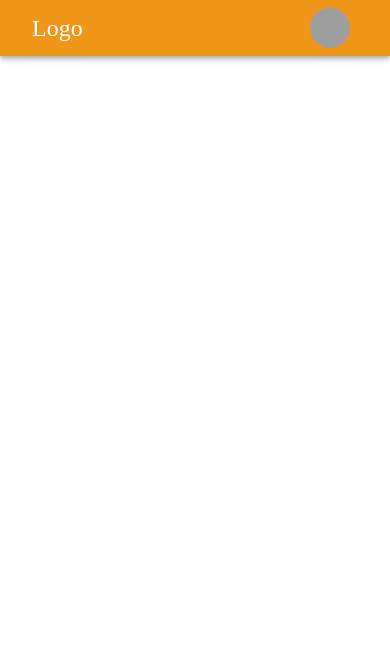
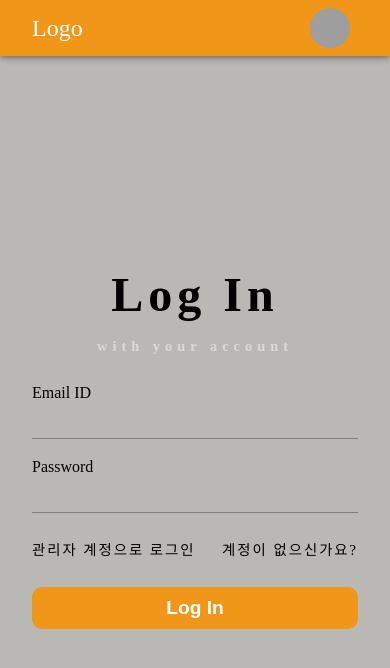
Before and after one commit to jungyu333/convenienceStore, a React (Create React App) app in the folder client/: page /login in a window 390 px wide. Before the commit this address had no page. Shown: the top 668 px of the page. Built offline with nearby package versions, Linux system fonts and the light colour scheme; grey boxes are pictures that could not be loaded; a web font is replaced by a local one.

Commit message:
feat : login page layout 구현 login page 모바일, 데스크탑 layout 구현 완료

```diff
--- a/client/package.json
+++ b/client/package.json
@@ -6,6 +6,7 @@
     "@emotion/react": "^11.10.5",
     "@emotion/styled": "^11.10.5",
     "@mui/material": "^5.10.15",
+    "@reduxjs/toolkit": "^1.9.0",
     "@testing-library/jest-dom": "^5.16.5",
     "@testing-library/react": "^13.4.0",
     "@testing-library/user-event": "^13.5.0",
@@ -15,6 +16,7 @@
     "@types/react-dom": "^18.0.9",
     "react": "^18.2.0",
     "react-dom": "^18.2.0",
+    "react-hook-form": "^7.39.6",
     "react-router-dom": "^6.4.3",
     "react-scripts": "5.0.1",
     "styled-components": "^5.3.6",
--- a/client/public/index.html
+++ b/client/public/index.html
@@ -2,7 +2,7 @@
 <html lang="en">
   <head>
     <meta charset="utf-8" />
-    <link rel="icon" href="%PUBLIC_URL%/favicon.ico" />
+
     <meta name="viewport" content="width=device-width, initial-scale=1" />
 
     <title>React App</title>
--- /dev/null
+++ b/client/src/@types/login/index.ts
@@ -0,0 +1,13 @@
+import { FieldError, UseFormRegisterReturn } from 'react-hook-form';
+
+export interface IInputProps {
+  type: string;
+  label: string;
+  register: UseFormRegisterReturn;
+  error?: FieldError;
+}
+
+export interface ILogInData {
+  email: string;
+  password: string;
+}
--- a/client/src/Router.tsx
+++ b/client/src/Router.tsx
@@ -1,12 +1,14 @@
 import React from 'react';
 import { BrowserRouter, Routes, Route } from 'react-router-dom';
 import Home from './Routes/Home';
+import LogIn from './Routes/LogIn';
 
 function Router() {
   return (
     <BrowserRouter>
       <Routes>
         <Route path="/" element={<Home />} />
+        <Route path="/login" element={<LogIn />} />
       </Routes>
     </BrowserRouter>
   );
--- a/client/src/Routes/Home.tsx
+++ b/client/src/Routes/Home.tsx
@@ -1,5 +1,4 @@
 import React from 'react';
-import Layout from '../components/common/Layout';
 
 function Home() {
   return <div>Home</div>;
--- /dev/null
+++ b/client/src/Routes/LogIn.tsx
@@ -0,0 +1,141 @@
+import { Container } from '@mui/material';
+import React from 'react';
+import { useForm } from 'react-hook-form';
+import styled from 'styled-components';
+import { ILogInData } from '../@types/login';
+import Input from '../components/login/Input';
+
+const Wrapper = styled(Container)`
+  background-color: ${({ theme }) => theme.colors.gray};
+  margin: 0 auto;
+  height: 100vh;
+  padding: 2rem;
+  min-height: 900px;
+  @media ${({ theme }) => theme.device.laptop} {
+    display: flex;
+    flex-direction: column;
+    justify-content: center;
+    align-items: center;
+    margin-top: 10rem;
+    height: 100%;
+    min-height: 600px;
+    width: 500px;
+    border-radius: 10px;
+    box-shadow: 2px 2px 2px ${({ theme }) => theme.colors.lightgray};
+  }
+`;
+
+const LogInForm = styled.form`
+  height: 100%;
+  width: 100%;
+  display: flex;
+  flex-direction: column;
+  justify-content: center;
+  @media ${({ theme }) => theme.device.laptop} {
+    height: 70vh;
+    width: 90%;
+  }
+`;
+
+const Header = styled.div`
+  display: flex;
+  flex-direction: column;
+  align-items: center;
+  font-weight: 700;
+  margin-bottom: 2rem;
+  letter-spacing: 5px;
+  & h1 {
+    font-size: 3rem;
+    margin-bottom: 20px;
+  }
+  & span {
+    font-size: 0.9rem;
+    color: ${({ theme }) => theme.colors.lightgray};
+  }
+`;
+
+const LogInInputContainer = styled.div`
+  display: flex;
+  flex-direction: column;
+  margin-bottom: 10px;
+`;
+
+const BottomButtonContainer = styled.div`
+  display: flex;
+  justify-content: space-between;
+  margin-bottom: 10px;
+  font-size: 0.9rem;
+  letter-spacing: 2px;
+  cursor: pointer;
+  & span {
+    &:hover {
+      color: ${({ theme }) => theme.colors.lightgray};
+    }
+  }
+`;
+
+const LogInButton = styled.button`
+  padding: 10px 0;
+  border-radius: 10px;
+  margin-top: 20px;
+  border: none;
+  background-color: ${({ theme }) => theme.colors.orange};
+  font-size: 1.2rem;
+  font-weight: 600;
+  color: white;
+  cursor: pointer;
+  &:hover {
+    color: ${({ theme }) => theme.colors.lightgray};
+  }
+`;
+
+function LogIn() {
+  const {
+    register,
+    handleSubmit,
+    formState: { errors },
+  } = useForm<ILogInData>();
+  const onLogInSubmit = (data: ILogInData) => {
+    console.log(data);
+  };
+  return (
+    <Wrapper>
+      <LogInForm onSubmit={handleSubmit(onLogInSubmit)}>
+        <Header>
+          <h1>Log In</h1>
+          <span>with your account</span>
+        </Header>
+
+        <LogInInputContainer>
+          <Input
+            type="email"
+            label="Email ID"
+            error={errors.email}
+            register={register('email', {
+              required: 'Email ID를 입력해주세요',
+            })}
+          />
+          <Input
+            type="password"
+            label="Password"
+            error={errors.password}
+            register={register('password', {
+              required: 'Password를 입력해주세요',
+              minLength: {
+                value: 10,
+                message: '비밀번호는 10자 이상입니다',
+              },
+            })}
+          />
+        </LogInInputContainer>
+        <BottomButtonContainer>
+          <span>관리자 계정으로 로그인</span>
+          <span>계정이 없으신가요?</span>
+        </BottomButtonContainer>
+        <LogInButton>Log In</LogInButton>
+      </LogInForm>
+    </Wrapper>
+  );
+}
+
+export default LogIn;
--- a/client/src/components/common/Layout.tsx
+++ b/client/src/components/common/Layout.tsx
@@ -9,7 +9,7 @@ import {
   Toolbar,
   Tooltip,
 } from '@mui/material';
-import { Children, useState } from 'react';
+import { useState } from 'react';
 import styled from 'styled-components';
 
 const Wrapper = styled(AppBar)`
@@ -51,7 +51,7 @@ function Layout() {
   };
 
   return (
-    <Wrapper position="static">
+    <Wrapper>
       <CustomContainer>
         <CustomToolbar>
           <h1>Logo</h1>
--- /dev/null
+++ b/client/src/components/login/Input.tsx
@@ -0,0 +1,36 @@
+import React from 'react';
+import styled from 'styled-components';
+import { IInputProps } from '../../@types/login';
+
+const LogInInput = styled.input`
+  padding: 10px 5px;
+  padding-bottom: 5px;
+  background-color: transparent;
+  border: none;
+  border-bottom: 1px solid gray;
+  margin-bottom: 10px;
+  font-size: 1.2rem;
+  &:focus {
+    outline: none;
+    border-bottom: 1px solid black;
+  }
+`;
+
+const Error = styled.span`
+  color: ${({ theme }) => theme.colors.red};
+  font-size: 0.8rem;
+  margin-bottom: 10px;
+  letter-spacing: 2px;
+`;
+
+function Input({ type, label, register, error }: IInputProps) {
+  return (
+    <>
+      <label>{label}</label>
+      <LogInInput autoComplete="off" type={type} {...register} />
+      <Error>{error?.message}</Error>
+    </>
+  );
+}
+
+export default Input;
--- a/client/src/styles/styled.d.ts
+++ b/client/src/styles/styled.d.ts
@@ -1,8 +1,9 @@
 import 'styled-components';
-import { ColorsTypes } from './theme';
+import { ColorsTypes, DeviceTypes } from './theme';
 
 declare module 'styled-components' {
   export interface DefaultTheme {
     colors: ColorsTypes;
+    device: DeviceTypes;
   }
 }
--- a/client/src/styles/theme.ts
+++ b/client/src/styles/theme.ts
@@ -2,10 +2,27 @@ import { DefaultTheme } from 'styled-components';
 
 const colors = {
   orange: '#f09618',
+  gray: '#bab8b5',
+  lightgray: '#dbd9d5',
+  red: '#d60202',
+};
+
+const deviceSizes = {
+  mobile: '500px',
+  smallTablet: '700px',
+  laptop: '1000px',
+};
+
+const device = {
+  mobile: `screen and (min-width: ${deviceSizes.mobile})`,
+  smallTablet: `screen and (min-width: ${deviceSizes.smallTablet})`,
+  laptop: `screen and (min-width: ${deviceSizes.laptop})`,
 };
 
 export type ColorsTypes = typeof colors;
+export type DeviceTypes = typeof device;
 
 export const theme: DefaultTheme = {
   colors,
+  device,
 };
```
Also changed, not shown: 1 other file (tests, documents, lock files or other folders).
